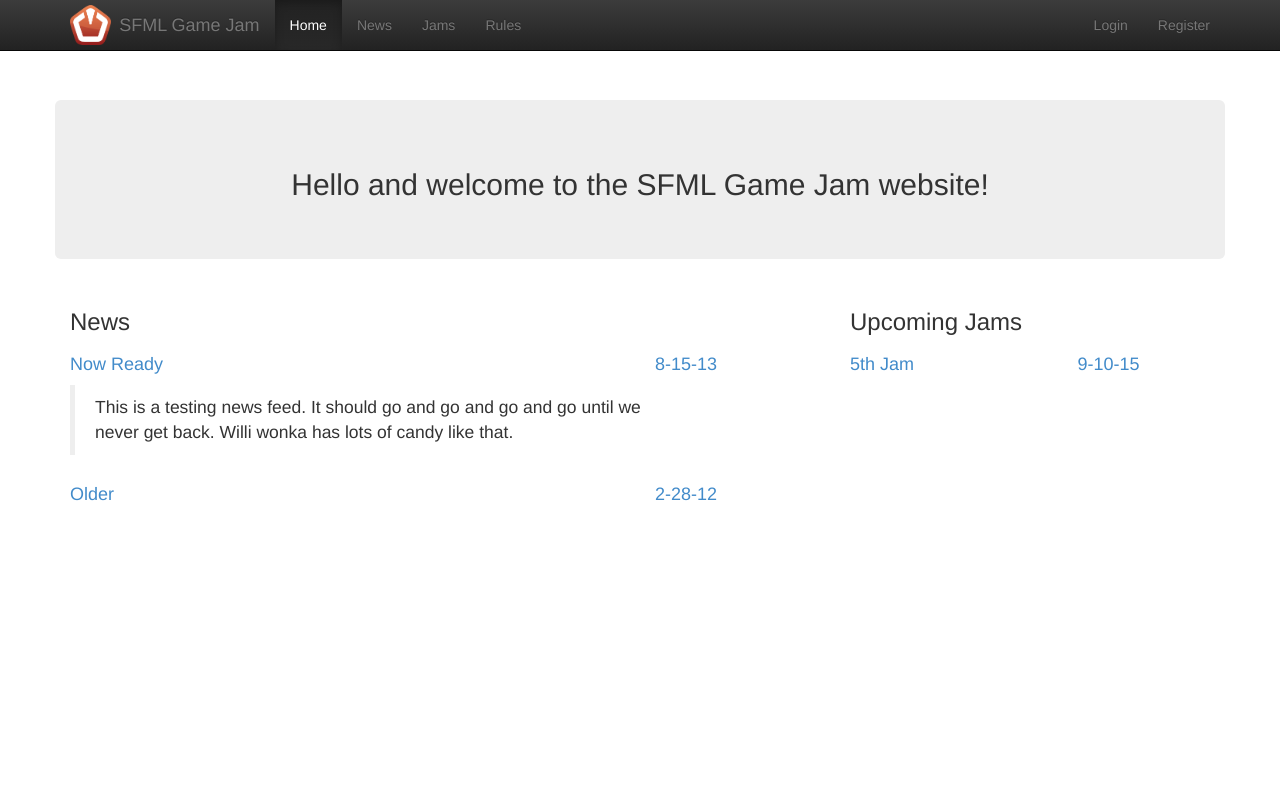
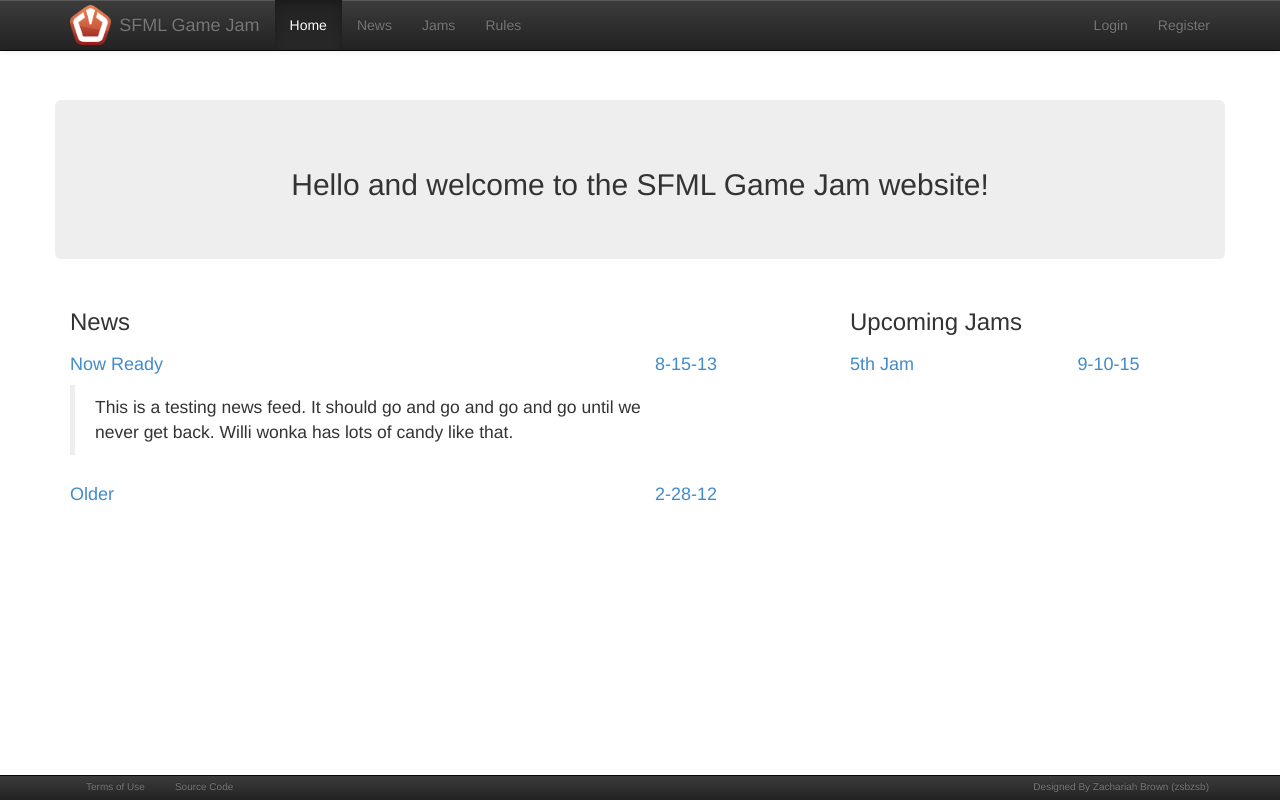
Before and after one commit to zsbzsb/sfmlgamejam, a PHP site: page /home/index.php in a window 1280 px wide. Run offline with PHP 8.4, Linux system fonts and the light colour scheme.

Commit message:
Added footer and other small corrections

```diff
--- a/account/index.php
+++ b/account/index.php
@@ -47,6 +47,7 @@ $(function() {
 });
 
 function LoadPreview() {
+  $('#preview').css('min-height', $('#edit').css('height'));
   DotAnimation($('#preview'), 'Loading');
   var text = $('#about').val();
   $.post('/scripts/markdownpreview.php', {text:text}, function(result) {
--- a/css/custom-theme.css
+++ b/css/custom-theme.css
@@ -8,6 +8,21 @@ body {
   margin-right: -7px;
 }
 
+#contentarea {
+  margin-bottom: 50px;
+}
+
 textarea {
   resize: vertical;
 }
+
+#footer {
+  min-height: 25px !important;
+  height: 25px !important;
+}
+
+#footer a {
+  padding-top: 0px !important;
+  padding-bottom: 0px !important;
+  font-size: 10px !important;
+}
--- a/layout/footer.php
+++ b/layout/footer.php
@@ -1,3 +1,16 @@
     </div>
+    <nav class="navbar navbar-inverse navbar-fixed-bottom" role="navigation" id="footer">
+      <div class="container">
+        <div class="navbar">
+          <ul class="nav navbar-nav navbar-left">
+            <li><a href="/terms">Terms of Use</a></li>
+            <li><a href="https://www.github.com/zsbzsb/sfmlgamejam/">Source Code</a></li>
+          </ul>
+          <ul class="nav navbar-nav navbar-right">
+            <li><a href="http://www.zbrown.net/">Designed By Zachariah Brown (zsbzsb)</a></li>
+          </ul>
+        </div>
+      </div>
+    </nav>
   </body>
 </html>
--- a/layout/header.php
+++ b/layout/header.php
@@ -27,7 +27,7 @@
     <link rel="icon" type="image/png" href="/images/logo.png" />
   </head>
   <body>
-    <div class="navbar navbar-inverse navbar-fixed-top" role="navigation">
+    <nav class="navbar navbar-inverse navbar-default navbar-fixed-top" role="navigation">
       <div class="container">
         <div class="navbar-header">
           <button type="button" class="navbar-toggle collapsed" data-toggle="collapse" data-target=".navbar-collapse">
@@ -55,5 +55,5 @@
           </ul>
         </div>
       </div>
-    </div>
-    <div class="container">
+    </nav>
+    <div class="container" id="contentarea">
```
